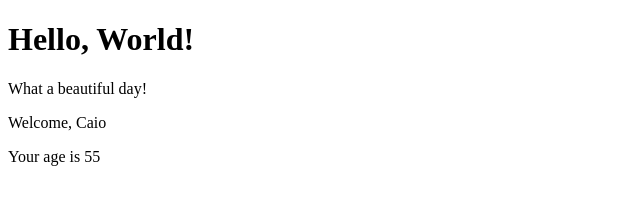
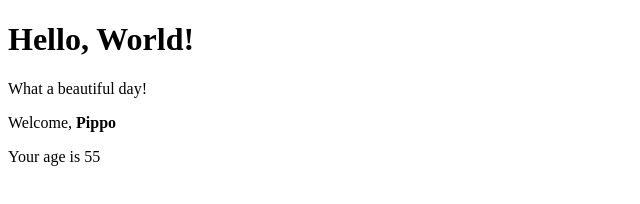
Before and after one commit to CristianRmb/react-exercises, a React (Create React App) app: page / in a window 1280 px wide. Shown: the top 204 px of the page, without its empty margins (0-640 px from the left). Built offline with nearby package versions, Linux system fonts and the light colour scheme.

Commit message:
es props-04

```diff
--- a/src/App.js
+++ b/src/App.js
@@ -8,7 +8,7 @@ export class App extends React.Component {
     return (
       <div>
         <Message />
-        <Welcome /* name="Pippo" */ age='55' />
+        <Welcome name={<strong>Pippo</strong>} age='55' />
       </div>
     );
   }
```
